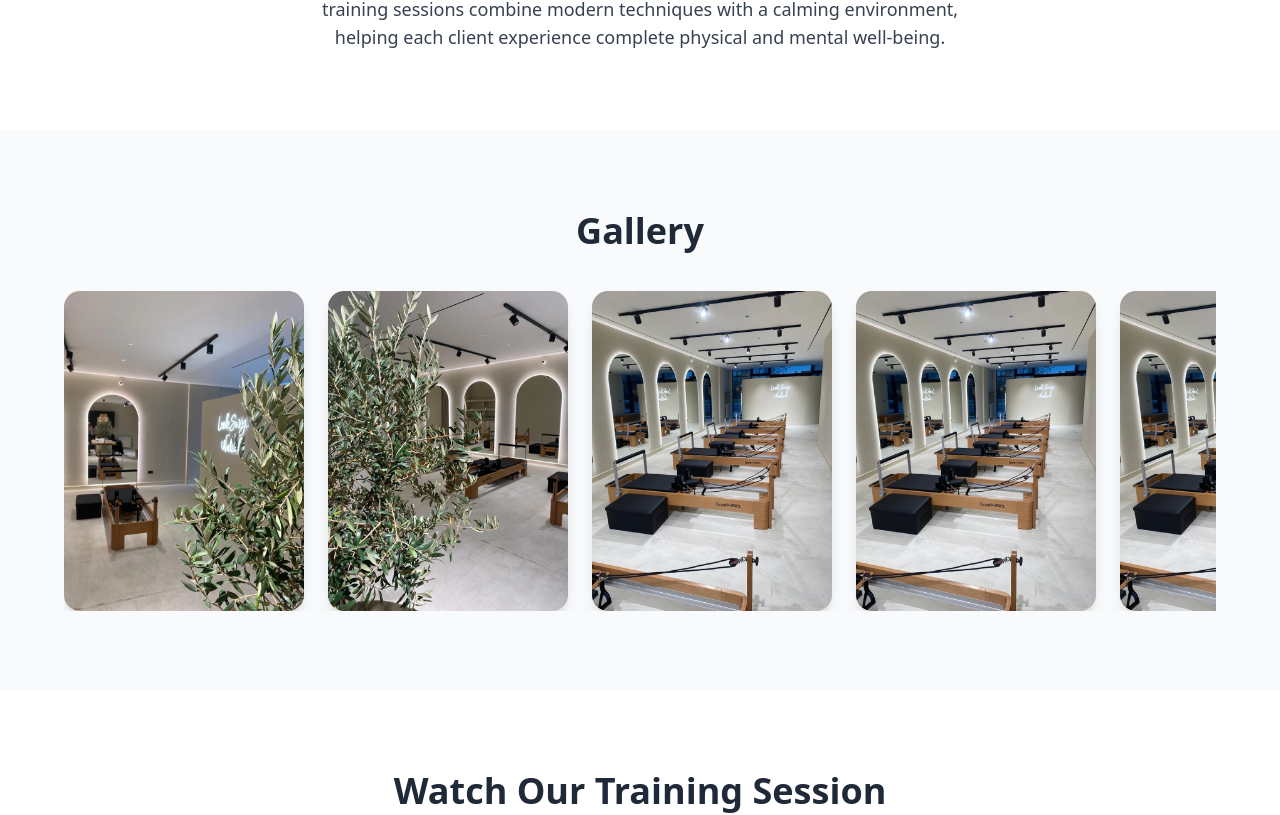
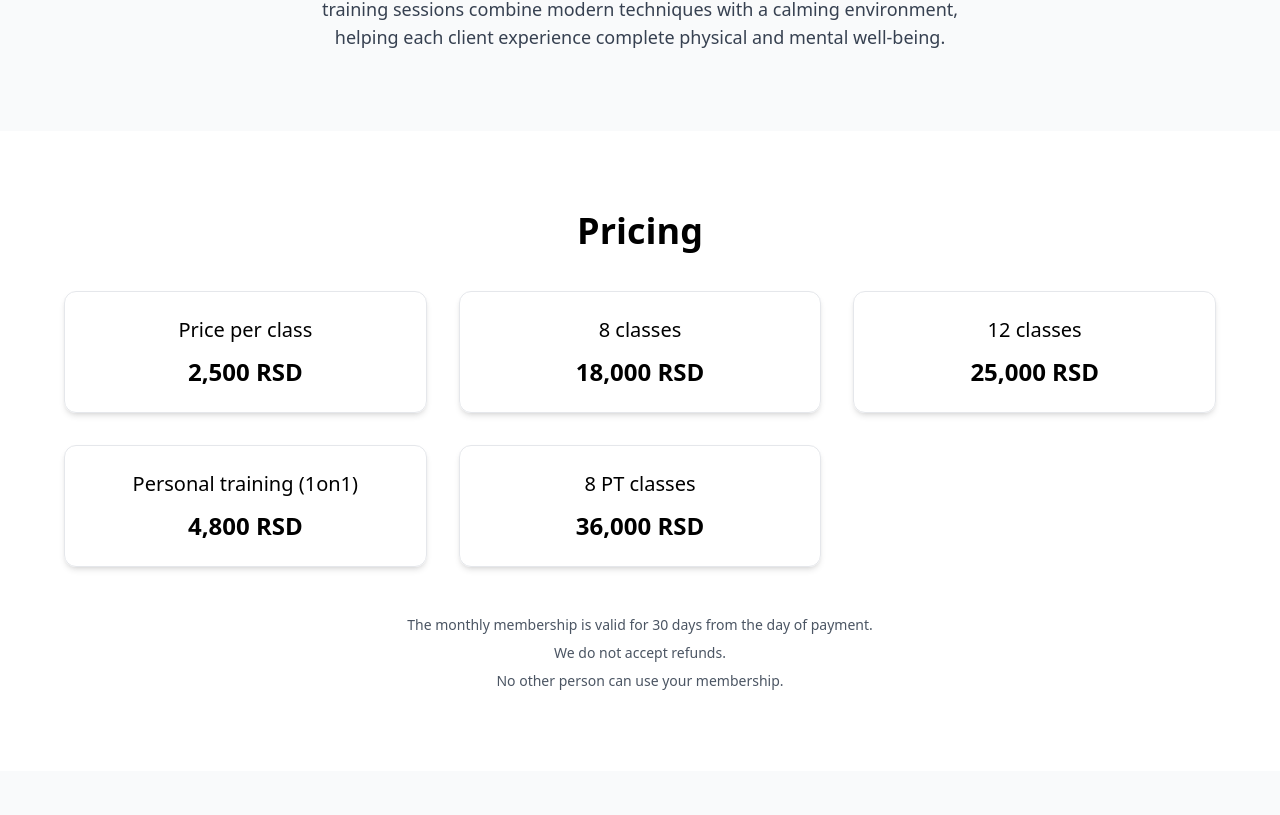
Before and after one commit to jankovicv553/elia-front, a React (Vite) app in the folder client/: page / in a window 1280 px wide. Shown: the part 977-1792 px from the top of the page. Built offline with nearby package versions, Linux system fonts and the light colour scheme.

Commit message:
Added Pricing

```diff
--- a/client/src/App.jsx
+++ b/client/src/App.jsx
@@ -4,12 +4,14 @@ import About from "./components/About";
 import Gallery from "./components/Gallery";
 import VideoSection from "./components/VideoSection";
 import Contact from "./components/Contact";
+import Pricing from "./components/Pricing";
 
 function App() {
   return (
     <div>
       <Hero />
       <About />
+      <Pricing />
       <Gallery />
       <VideoSection />
       <Contact />
--- a/client/src/components/About.jsx
+++ b/client/src/components/About.jsx
@@ -7,7 +7,7 @@ function About() {
 
   return (
     <motion.section
-      className="py-20 px-6 bg-white text-center"
+      className="py-20 px-6 bg-gray-50 text-center"
       initial={{ opacity: 0, y: 50 }}
       whileInView={{ opacity: 1, y: 0 }}
       transition={{ duration: 1 }}
--- a/client/src/components/Contact.jsx
+++ b/client/src/components/Contact.jsx
@@ -13,7 +13,7 @@ function Contact() {
 
   return (
     <motion.section
-      className="py-20 px-6 bg-white-700 text-center text-black"
+      className="py-20 px-6 bg-gray-50 text-center text-black"
       initial={{ opacity: 0 }}
       whileInView={{ opacity: 1 }}
       transition={{ duration: 1 }}
--- /dev/null
+++ b/client/src/components/Pricing.jsx
@@ -0,0 +1,31 @@
+import React from "react";
+import { useTranslation } from "react-i18next";
+
+function Pricing() {
+  const { t } = useTranslation();
+  const plans = t("pricing.plans", { returnObjects: true });
+
+  return (
+    <section className="py-20 px-6 bg-white text-center text-black">
+      <h2 className="text-4xl font-semibold mb-10">{t("pricing.title")}</h2>
+      <div className="grid grid-cols-1 md:grid-cols-2 lg:grid-cols-3 gap-8 max-w-6xl mx-auto">
+        {plans.map((plan, index) => (
+          <div
+            key={index}
+            className="border rounded-xl p-6 shadow-md hover:shadow-xl transition"
+          >
+            <h3 className="text-xl font-medium mb-3">{plan.name}</h3>
+            <p className="text-2xl font-bold">{plan.price}</p>
+          </div>
+        ))}
+      </div>
+      <div className="mt-12 space-y-2 max-w-xl mx-auto text-sm text-gray-600">
+        <p>{t("pricing.membership_note")}</p>
+        <p>{t("pricing.refund_note")}</p>
+        <p>{t("pricing.transfer_note")}</p>
+      </div>
+    </section>
+  );
+}
+
+export default Pricing;
--- a/client/src/locales/en/translation.json
+++ b/client/src/locales/en/translation.json
@@ -18,5 +18,33 @@
   "video": {
     "title": "Watch Our Training Session",
     "fallback": "Your browser does not support the video tag."
+  },
+  "pricing": {
+    "title": "Pricing",
+    "membership_note": "The monthly membership is valid for 30 days from the day of payment.",
+    "refund_note": "We do not accept refunds.",
+    "transfer_note": "No other person can use your membership.",
+    "plans": [
+      {
+        "name": "Price per class",
+        "price": "2,500 RSD"
+      },
+      {
+        "name": "8 classes",
+        "price": "18,000 RSD"
+      },
+      {
+        "name": "12 classes",
+        "price": "25,000 RSD"
+      },
+      {
+        "name": "Personal training (1on1)",
+        "price": "4,800 RSD"
+      },
+      {
+        "name": "8 PT classes",
+        "price": "36,000 RSD"
+      }
+    ]
   }
 }
--- a/client/src/locales/sr/translation.json
+++ b/client/src/locales/sr/translation.json
@@ -18,5 +18,33 @@
   "video": {
     "title": "Pogledajte naš trening",
     "fallback": "Vaš pretraživač ne podržava video tag."
+  },
+  "pricing": {
+    "title": "Cenovnik",
+    "membership_note": "Članarina važi 30 dana od dana uplate.",
+    "refund_note": "Ne postoji mogućnost povraćaja novca.",
+    "transfer_note": "Ne postoji mogućnost prebacivanja članarine na drugu osobu.",
+    "plans": [
+      {
+        "name": "Cena po treningu",
+        "price": "2.500 RSD"
+      },
+      {
+        "name": "8 termina",
+        "price": "18.000 RSD"
+      },
+      {
+        "name": "12 termina",
+        "price": "25.000 RSD"
+      },
+      {
+        "name": "Individualni trening (1 na 1)",
+        "price": "4.800 RSD"
+      },
+      {
+        "name": "8 individualnih termina",
+        "price": "36.000 RSD"
+      }
+    ]
   }
 }
```
